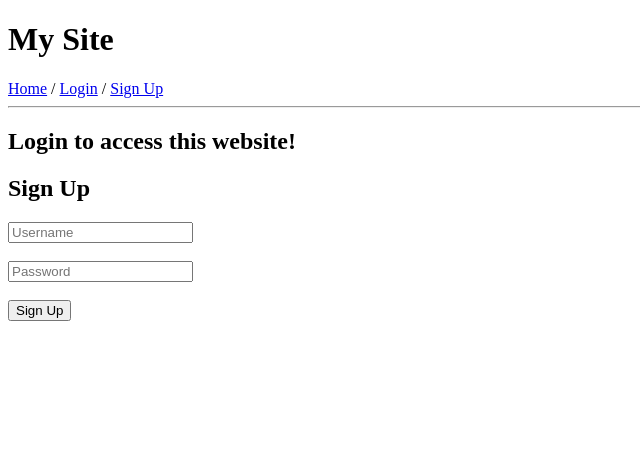
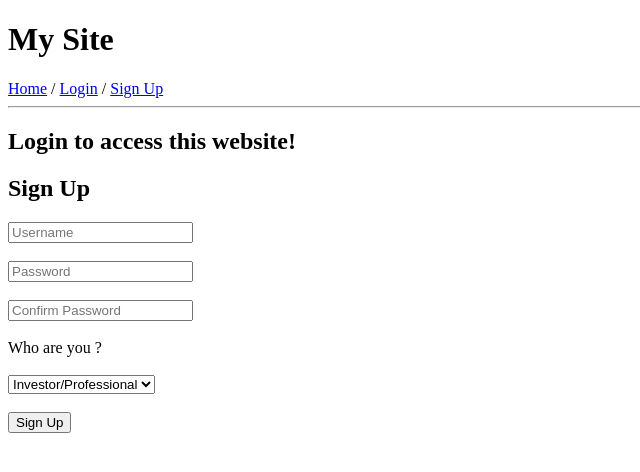
Before and after one commit to s3891667/Mycrypt, a Django app: page /mycrypt/signup/ in a window 1280 px wide. Shown: the top 472 px of the page, without its empty margins (0-640 px from the left). Run offline with Django 4.2, Linux system fonts and the light colour scheme.

Commit message:
implemented

```diff
--- a/mycrypt/templates/mycrypt/signup.html
+++ b/mycrypt/templates/mycrypt/signup.html
@@ -10,6 +10,15 @@
         <br><br>
         <input type="password" name="pwd" placeholder="Password">
         <br><br>
+        <input type="password" name="pwd2" placeholder="Confirm Password">
+        <br><br>
+        <label for="role">Who are you ?</label>
+        <br><br>
+        <select name="role" id="" >
+            <option value="investor">Investor/Professional</option>
+            <option value="normal">Casual User</option>
+        </select>
+        <br><br>
         <input type="submit" name="submit" value="Sign Up">
     </form>
 
--- a/mycrypt/views.py
+++ b/mycrypt/views.py
@@ -22,17 +22,20 @@ def home(request):
         return render(request, 'mycrypt/home.html', param)
     else:
         return redirect('/mycrypt/login/')
-    return render(request, 'mycrypt/login.html')
 
 
 def signUp(request):
     if request.method == 'POST':
         uname = request.POST.get('uname')
         pwd = request.POST.get('pwd')
+        rl = request.POST.get('role')
+        pwd2 = request.POST.get('pwd2')
         if User.objects.filter(userName=uname).count() > 0:
             return HttpResponse('userName already exists.')
+        if pwd != pwd2:
+            return HttpResponse('passWord does not match.')
         else:
-            user = User(userName=uname, passWord=make_password(pwd))
+            user = User(userName=uname, passWord=make_password(pwd), role=rl)
             user.save()
             return redirect('/mycrypt/login/')
     else:
@@ -43,15 +46,12 @@ def logIn(request):
     if request.method == 'POST':
         uname = request.POST.get('uname')
         pwd = request.POST.get('pwd')
-        for i in User.objects.all():
-            check_user = i.userName == uname
-            if check_user:
-                hash_verify = django_pbkdf2_sha256.verify(pwd, i.passWord)
-                if hash_verify:
-                    request.session['user'] = uname
-                    return redirect('/mycrypt/home/')
-                else:
-                    return HttpResponse('Please enter valid userName or passWord.')
+        userCheck = User.objects.get(userName=uname)
+        if (userCheck.userName == uname) and (django_pbkdf2_sha256.verify(pwd, userCheck.passWord)):
+            request.session['user'] = uname
+            return redirect('/mycrypt/home/')
+        else:
+            return HttpResponse('Please enter valid userName or passWord.')
     return render(request, 'mycrypt/login.html')
 
 
```
Also changed, not shown: mycrypt/templates/mycrypt/index.html (+0 -7 lines), db.sqlite3.
